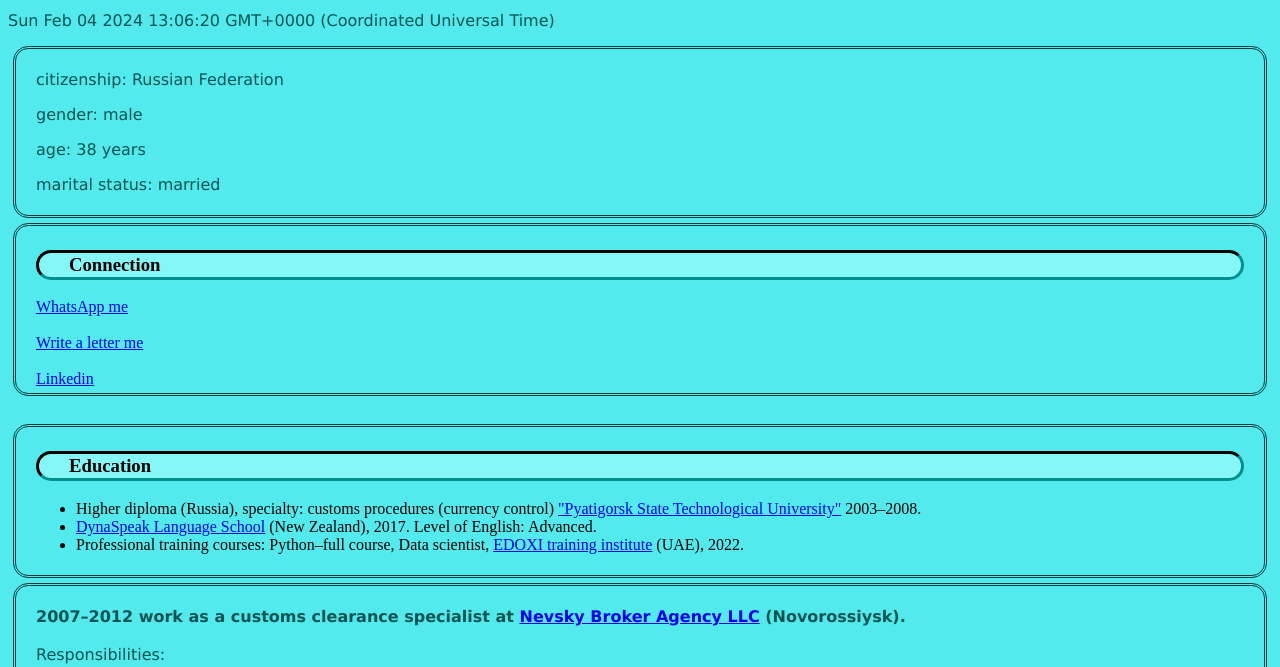
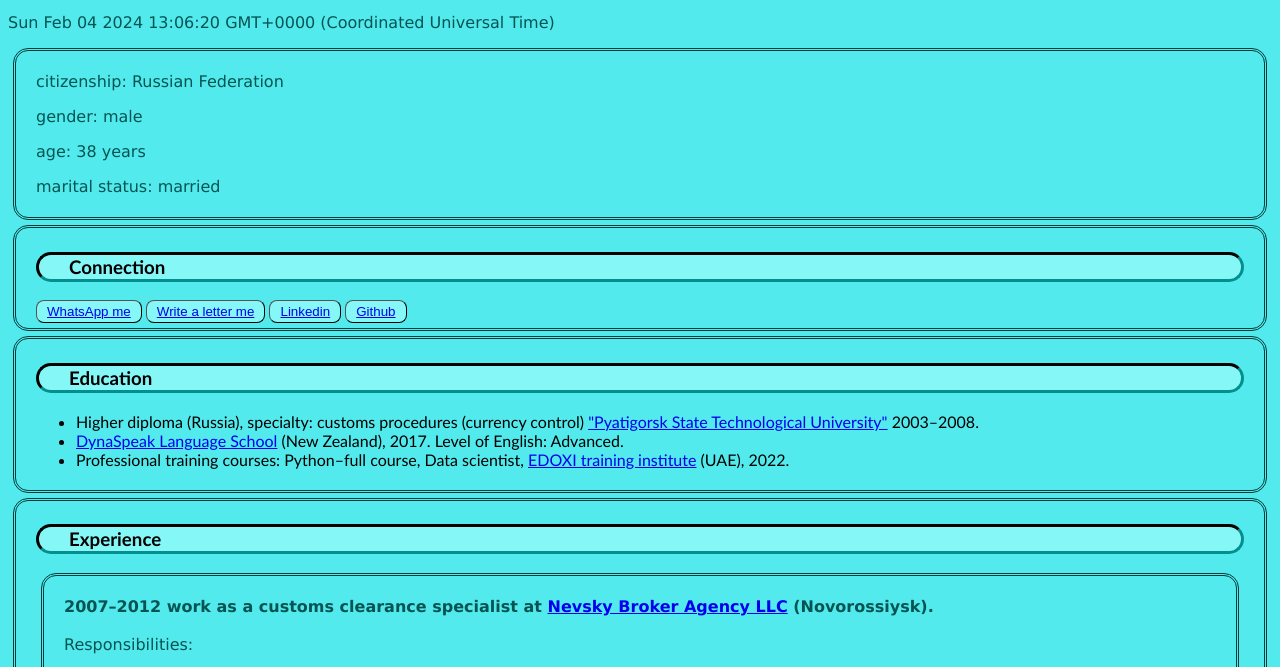
Before and after one commit to sknyazev23/sknyazev23.github.io, a plain HTML site: page index.html in a window 1280 px wide. Shown: the part 104-771 px from the top of the page. Drawn offline with Linux system fonts and the light colour scheme.

Commit message:
updated styles

```diff
--- a/index.html
+++ b/index.html
@@ -25,11 +25,20 @@
 
     <div>
         <h3>Connection</h3>
-        <a href="https://wa.me/+79887626361" target="_blank">WhatsApp me</a><br><br>
-        <a href="mailto:sknyazev23@gmail.com">Write a letter me</a><br><br>
-        <a href="https://www.linkedin.com/in/sergey-knyazev-849252103" target="_blank">Linkedin</a>
 
-    </div><br>
+        <button>
+            <a href="https://wa.me/+79887626361" target="_blank">WhatsApp me</a>
+        </button>
+        <button>
+            <a href="mailto:sknyazev23@gmail.com">Write a letter me</a>
+        </button>
+        <button>
+            <a href="https://www.linkedin.com/in/sergey-knyazev-849252103/" target="_blank">Linkedin</a>
+        </button>
+        <button>
+            <a href="https://github.com/sknyazev23" target="_blank">Github</a>
+        </button>
+    </div>
 
     <div>
         <h3>Education</h3>
@@ -42,6 +51,9 @@
                     href="https://www.edoxitraining.com" target="_blank">EDOXI training institute</a> (UAE), 2022.</li>
         </ul>
     </div>
+
+    <div>
+        <h3>Experience</h3>
 
     <div>
         <p><strong>2007–2012 work as a customs clearance specialist at <a href="http://www.nba.su" target="_blank">Nevsky Broker Agency LLC</a> (Novorossiysk).</strong><br>
@@ -112,6 +124,7 @@
             </ul>
         </p>
     </div>
+    </div>
 
     <div>
         <h3>Professional skills</h3>
--- a/styles.css
+++ b/styles.css
@@ -1,5 +1,6 @@
 body {
     background-color: rgb(83, 234, 237);
+    font-family: 'Gill Sans', 'Gill Sans MT', Calibri, 'Trebuchet MS', sans-serif;
 }
 div {
     border-style: double;
@@ -25,3 +26,14 @@ p {
     font-family: Verdana;
     font-size: medium;
 }
+button {
+    background-color: rgb(133, 247, 247);
+    border-radius: 8px;
+    border-width: 0.1px;
+    padding: 3px 10px;
+
+}
+
+button:hover {
+    background-color: rgb(65, 219, 219);
+}
```
